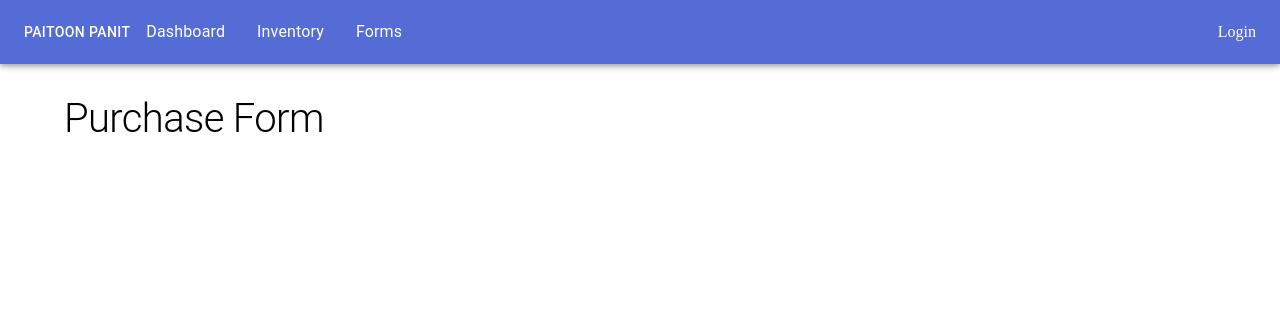
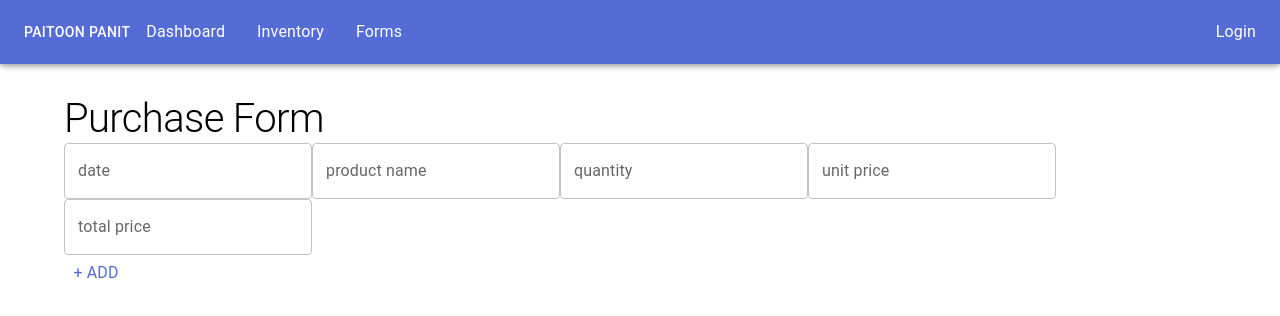
Before and after one commit to alisapromthep/paitoon-store-client, a React (Vite) app: page /purchase in a window 1280 px wide. Shown: the top 316 px of the page. Built offline with nearby package versions, Linux system fonts and the light colour scheme.

Commit message:
added to the form, still figuring out the logic of adding more product to the form

```diff
--- a/src/components/Form/Form.tsx
+++ b/src/components/Form/Form.tsx
@@ -1,12 +1,23 @@
+import {Box, TextField} from '@mui/material';
+
 
 interface FormProps{
-    fields: {label: string; name: string; type: string} [];
-    onSubmit: (data: Record<string, string>) => void;
+    fields: {label: string; name: string;} [];
 }
 
-const Form = () => {
+const Form: React.FC<FormProps> = ({fields}) => {
     return (
-        <div>Form</div>
+        <Box>
+            {
+                fields.map((field,i)=>(
+                    <TextField
+                    key={i}
+                    label={field.label}
+                    name={field.name}
+                    />
+                ))
+            }
+        </Box>
     )
 }
 
--- /dev/null
+++ b/src/components/Heading/Heading.tsx
@@ -0,0 +1,13 @@
+import { Typography } from "@mui/material";
+
+type HeadingProps = {title: string};
+
+function Heading({title}: HeadingProps) {
+    return (
+        <Typography variant='h1'>
+            {title}
+        </Typography>
+    )
+}
+
+export default Heading
--- a/src/components/NavBar/NavBar.tsx
+++ b/src/components/NavBar/NavBar.tsx
@@ -63,7 +63,9 @@ const NavBar = () => {
                     </Menu>
                 </Box>
                 <Box sx={{flexGrow:0}}>
-                    <NavLink to="/" className='nav__link'> Login</NavLink>
+                    <NavLink to="/" className='nav__link'>
+                        <Typography> Login </Typography>
+                    </NavLink>
                 </Box>
             </Toolbar>
         </AppBar>
--- a/src/pages/PurchaseFormPage/PurchaseFormPage.tsx
+++ b/src/pages/PurchaseFormPage/PurchaseFormPage.tsx
@@ -1,15 +1,54 @@
-import { Container, Typography } from "@mui/material";
+import { Container, Typography, TextField, Button } from "@mui/material";
+import Heading from "../../components/Heading/Heading";
+import Form from '../../components/Form/Form';
+
 
 const PurchaseFormPage = () => {
+
+    const handleSubmit = (event: React.SyntheticEvent) => {
+        event.preventDefault();
+
+    }
+
+    const fields = [
+        {label: 'date',
+        name:'date'
+        },
+        {label: 'product name',
+        name:'productName'
+        },
+        {label: 'quantity',
+        name:'quantity'
+        },
+        {label: 'unit price',
+        name:'unitPrice'
+        },
+        {label: 'total price',
+        name:'totalPrice'
+        }
+    ]
+
+
     return (
         <Container
         sx={{
             marginTop: '6rem',
         }}
         >
-            <Typography variant='h1'>
-                Purchase Form
-            </Typography>
+            <Heading title='Purchase Form'/>
+            <form onSubmit={handleSubmit}>
+                {/* <Button>
+                    <Typography>Add New</Typography>
+                </Button> */}
+                <Form
+                fields={fields}
+                />
+                <Button>
+                    <Typography> + Add</Typography>
+                </Button>
+
+
+            </form>
         </Container>
     )
 }
--- a/tsconfig.json
+++ b/tsconfig.json
@@ -8,6 +8,8 @@
     "noImplicitAny": true,
     "noImplicitThis": true,
     "strictNullChecks": true,
+    "esModuleInterop": true,
+
 
 
     /* Bundler mode */
```
Also changed, not shown: src/data/productData.json (added, +37 -0 lines), src/data/purchaseHistory.json (added, +20 -0 lines).
